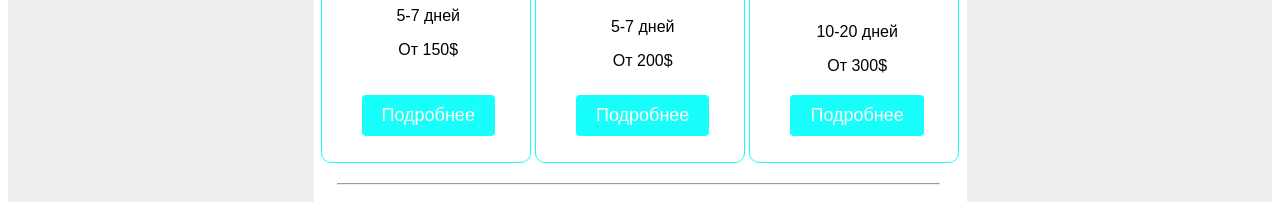
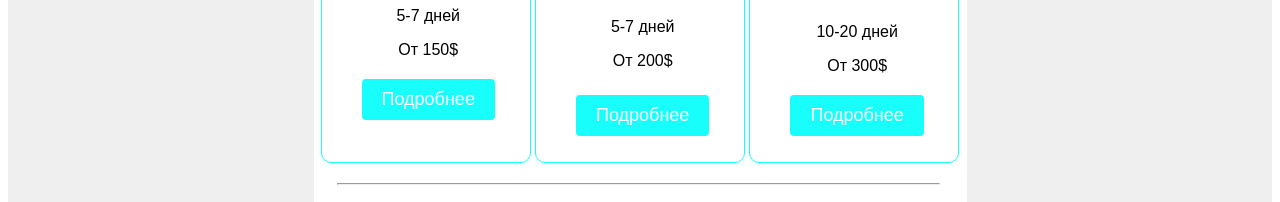
Before and after one commit to Nutty-Viktoria/Nutty-Viktoria.github.io, a plain HTML site: page index.html in a window 1280 px wide. Shown: the part 1059-1261 px from the top of the page. Drawn offline with Linux system fonts and the light colour scheme.

Commit message:
E-mail рассылка

```diff
--- a/index.html
+++ b/index.html
@@ -51,7 +51,7 @@
                               </tr>
                               <tr>
                                 <td>
-                                  <a href="https://weboo.com.ua/" target="_blank" style="color: #fff; padding: 10px 20px; border-radius: 4px; background-color: #18fefb; display: block; margin: 36px 20px; font-size: 18px; text-decoration: none;">Подробнее</a>
+                                  <a href="https://weboo.com.ua/" target="_blank" style="color: #fff; padding: 10px 20px; border-radius: 4px; background-color: #18fefb; display: block; margin: 20px 20px; font-size: 18px; text-decoration: none;">Подробнее</a>
                                 </td>
                               </tr>
                             </tbody>
```
